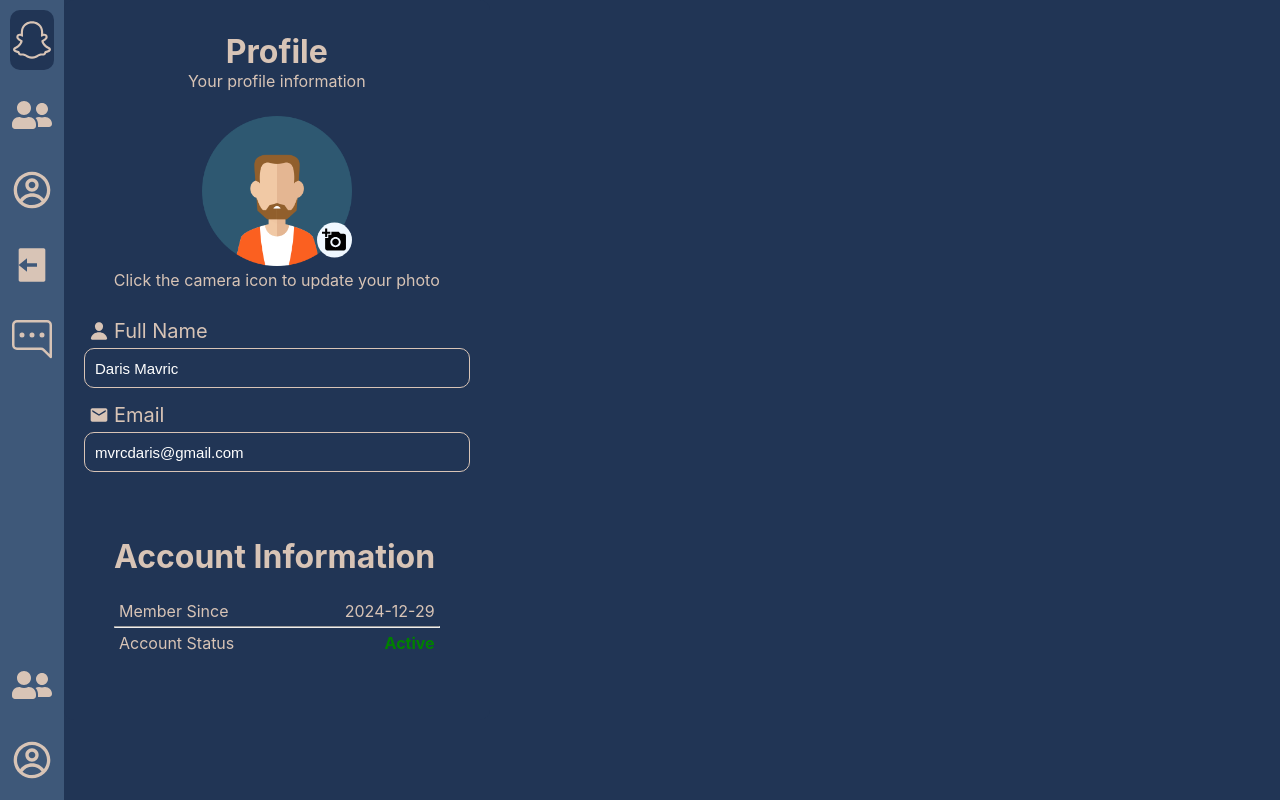
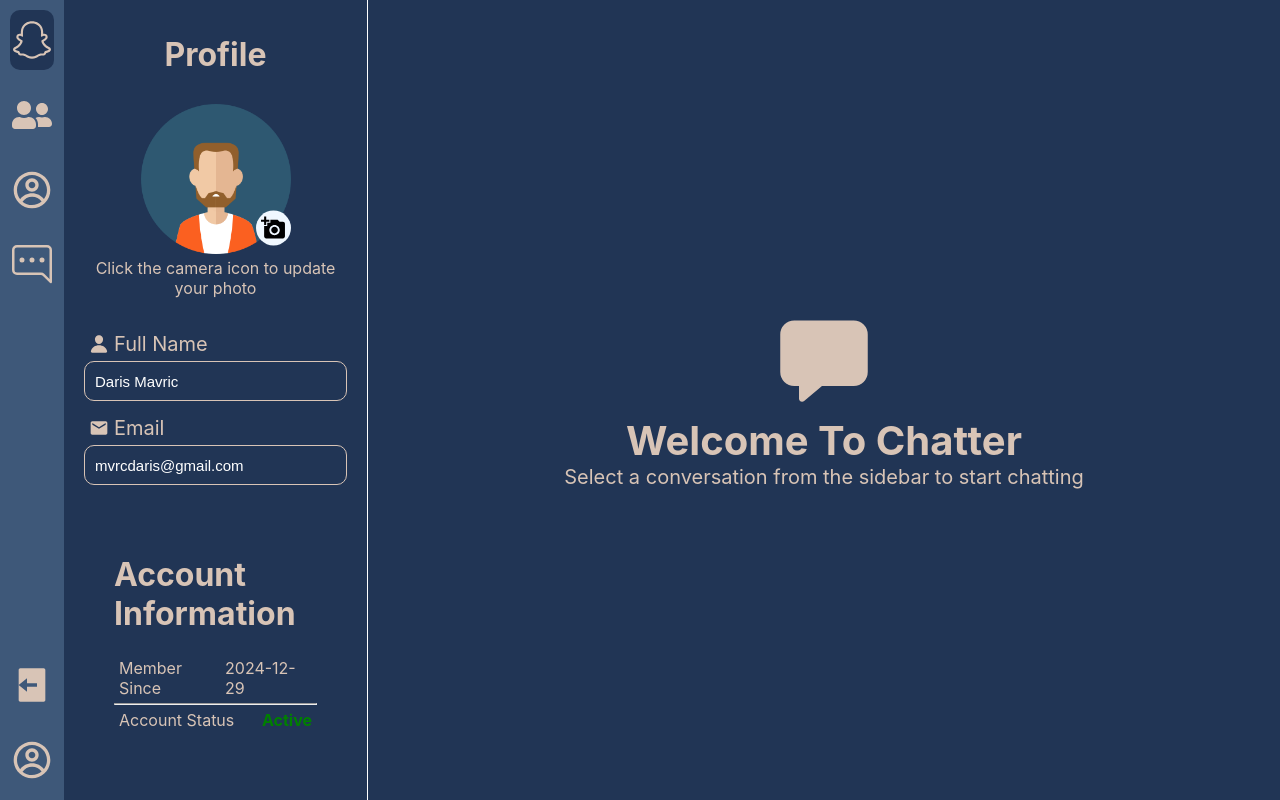
Before and after one commit to DarisMavric/Realtime-Chat-App, a React (Create React App) app in the folder client/: page /profile in a window 1280 px wide. Built offline with nearby package versions, Linux system fonts and the light colour scheme.

Commit message:
Width And Height Fix

```diff
--- a/client/src/Home/Home.css
+++ b/client/src/Home/Home.css
@@ -9,7 +9,6 @@
     display: flex;
   flex-grow: 1; /* This makes it take the remaining space */
   flex-direction: column;
-  overflow: hidden;
 }
 
 .chat-and-contacts {
@@ -17,12 +16,3 @@
     background-color: #213555;
     display: flex;
 }
-
-.welcome {
-    width: 100%;
-    text-align: center;
-    align-content: center;
-    font-size: 20px;
-    color: #D8C4B6;
-    display: block /*block*/;
-}
--- a/client/src/Home/Home.jsx
+++ b/client/src/Home/Home.jsx
@@ -1,11 +1,9 @@
 import React from "react";
 import "./Home.css";
 import Navbar from "../components/Navbar/Navbar";
-import icon from "./user-avatar-male-5.png";
-import { FaUserFriends } from "react-icons/fa";
-import { IoChatbox } from "react-icons/io5";
 import Chat from "../components/Chat/Chat";
 import Contacts from "../components/Contacts/Contacts";
+import Welcome from "../components/Welcome/Welcome";
 
 const Home = () => {
 
@@ -15,11 +13,7 @@ const Home = () => {
       <div className="chatter">
         <div className="chat-and-contacts">
           <Contacts/>
-          <div className="welcome">
-            <IoChatbox style={{width: 100,height: 100}}/>
-            <h1>Welcome To Chatter</h1>
-            <p>Select a conversation from the sidebar to start chatting</p>
-          </div>
+          <Welcome />
           <Chat/>
         </div>
       </div>
--- a/client/src/Profile/Profile.css
+++ b/client/src/Profile/Profile.css
@@ -5,22 +5,20 @@
 }
 
 .profile-section {
-    width: 100%;
-    height: 100%;
     display: flex;
     background-color: #213555;
+    flex-grow: 1;
 }
 
 .profile-form {
-    border-radius: 10px;
+    width: 25%;
     display: flex;
     flex-direction: column;
     background-color: #213555;
     justify-content: space-around;
     color: #D8C4B6;
-    width: 35%;
-    height: 90%;
     padding: 20px;
+    border-right: 1px solid white;
 }
 
 .profile-form-title {
--- a/client/src/Profile/Profile.jsx
+++ b/client/src/Profile/Profile.jsx
@@ -5,6 +5,7 @@ import { IoPerson } from "react-icons/io5";
 import { MdEmail } from "react-icons/md";
 import { MdAddAPhoto } from "react-icons/md";
 import "./Profile.css";
+import Welcome from "../components/Welcome/Welcome";
 
 const Profile = () => {
 
@@ -24,7 +25,6 @@ const Profile = () => {
         <div className="profile-form">
           <div className="profile-form-title">
             <h1>Profile</h1>
-            <p>Your profile information</p>
           </div>
           <div className="profile-form-header">
             <div className="change-image">
@@ -65,6 +65,7 @@ const Profile = () => {
             </div>
           </div>
         </div>
+        <Welcome />
       </div>
     </div>
   );
--- a/client/src/components/Contacts/Contacts.css
+++ b/client/src/components/Contacts/Contacts.css
@@ -1,7 +1,8 @@
 .contacts {
-    width: 30%;
+    width: 25%;
     display: block;
     padding: 10px;
+    border-right: 1px solid white;
 }
 
 .all-contacts {
--- a/client/src/components/Navbar/Navbar.jsx
+++ b/client/src/components/Navbar/Navbar.jsx
@@ -34,12 +34,6 @@ const Navbar = () => {
               <CgProfile />
             </li>
             <li
-              onClick={() => handleClick(2)}
-              className={activeIndex === 2 ? "active" : ""}
-            >
-              <RiLogoutBoxFill />
-            </li>
-            <li
               onClick={() => handleClick(3)}
               className={activeIndex === 3 ? "active" : ""}
             >
@@ -52,7 +46,7 @@ const Navbar = () => {
         <div className="links">
           <ul>
             <li>
-              <FaUserFriends />
+              <RiLogoutBoxFill />
             </li>
             <li>
               <CgProfile />
--- /dev/null
+++ b/client/src/components/Welcome/Welcome.css
@@ -0,0 +1,9 @@
+.welcome {
+    flex-grow: 1;
+    text-align: center;
+    align-content: center;
+    font-size: 20px;
+    color: #D8C4B6;
+    display: block /*block*/;
+    background-color: #213555;;
+}
--- /dev/null
+++ b/client/src/components/Welcome/Welcome.jsx
@@ -0,0 +1,15 @@
+import React from "react";
+import { IoChatbox } from "react-icons/io5";
+import "./Welcome.css"
+
+const Welcome = () => {
+  return (
+    <div className="welcome">
+      <IoChatbox style={{ width: 100, height: 100 }} />
+      <h1>Welcome To Chatter</h1>
+      <p>Select a conversation from the sidebar to start chatting</p>
+    </div>
+  );
+};
+
+export default Welcome;
```
